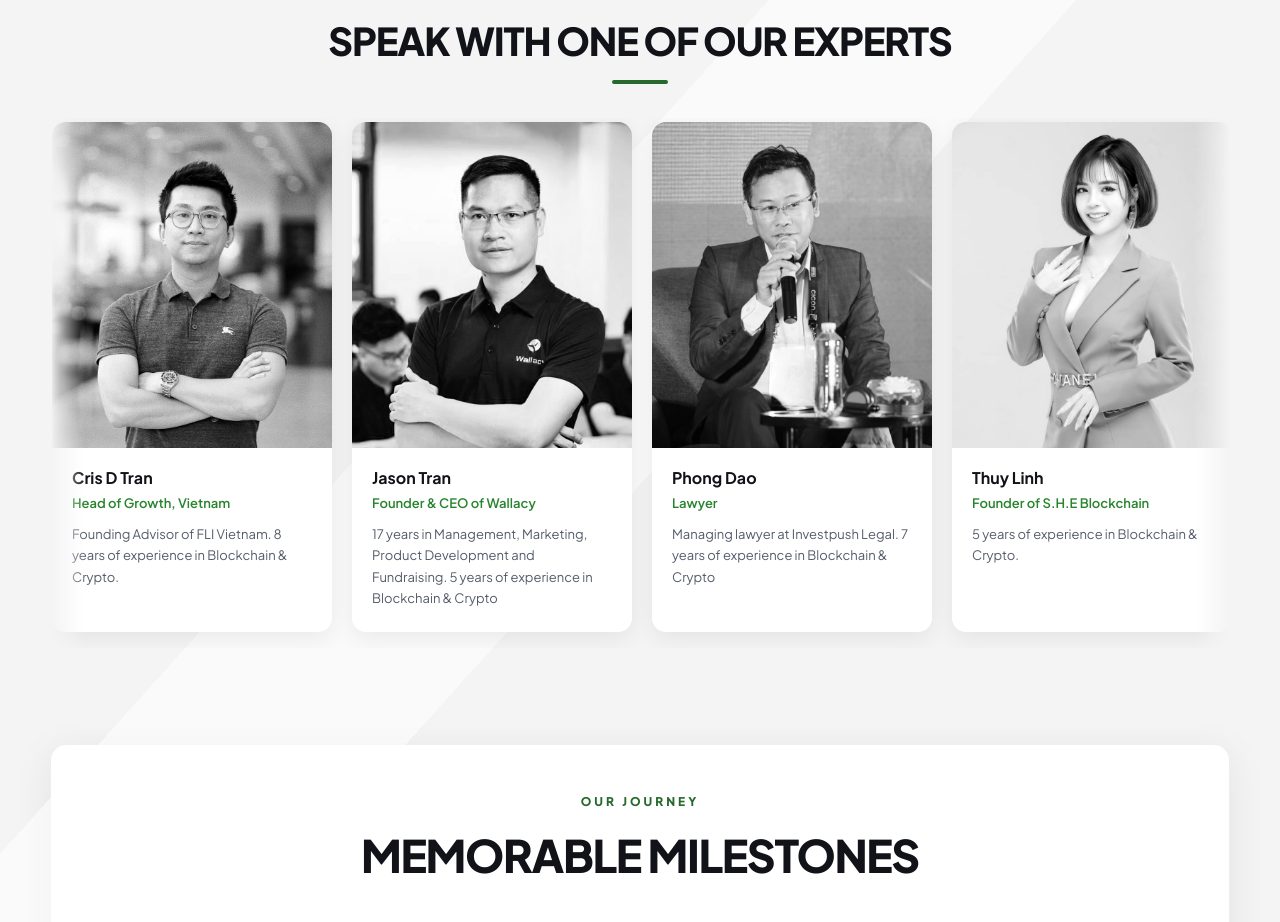
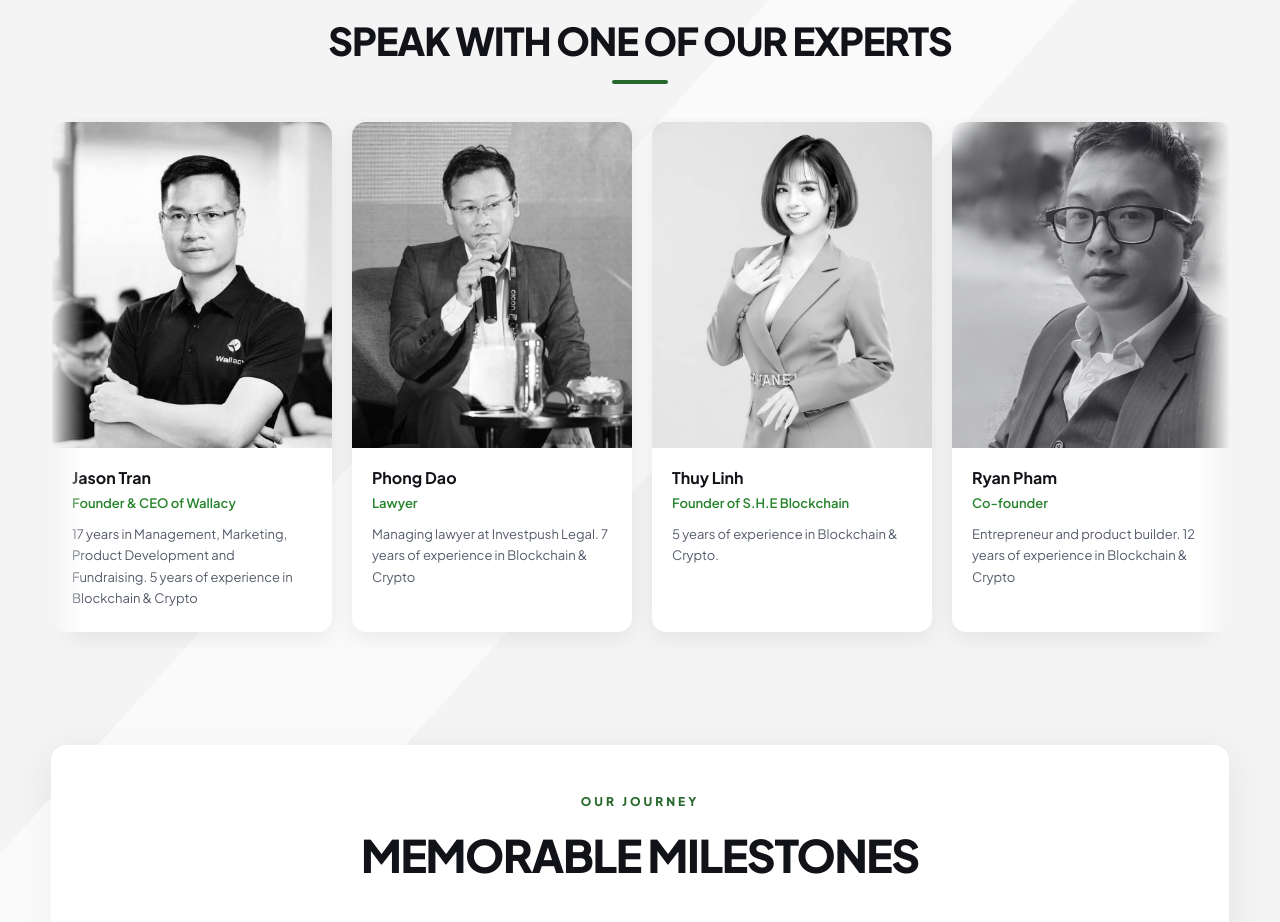
Before and after one commit to Menh1505/sheblockchain, a Next.js app: page / in a window 1280 px wide. Shown: the part 5205-6127 px from the top of the page. Built offline with nearby package versions, Linux system fonts and the light colour scheme.

Commit message:
remove cris

```diff
--- a/src/components/team-section.tsx
+++ b/src/components/team-section.tsx
@@ -4,12 +4,6 @@
 import styles from "./team-section.module.css";
 
 const teamMembers = [
-    {
-        imageSrc: "/team/cris.jpg",
-        name: "Cris D Tran",
-        role: "Head of Growth, Vietnam",
-        description: "Founding Advisor of FLI Vietnam. 8 years of experience in Blockchain & Crypto.",
-    },
     {
         imageSrc: "/team/jasontran.jpg",
         name: "Jason Tran",
@@ -32,7 +26,7 @@
     {
         imageSrc: "/team/ryan.jpg",
         name: "Ryan Pham",
-        role: "Core-Contributor",
+        role: "Co-founder",
         description: "Entrepreneur and product builder. 12 years of experience in Blockchain & Crypto",
     },
 ] as const;
```
